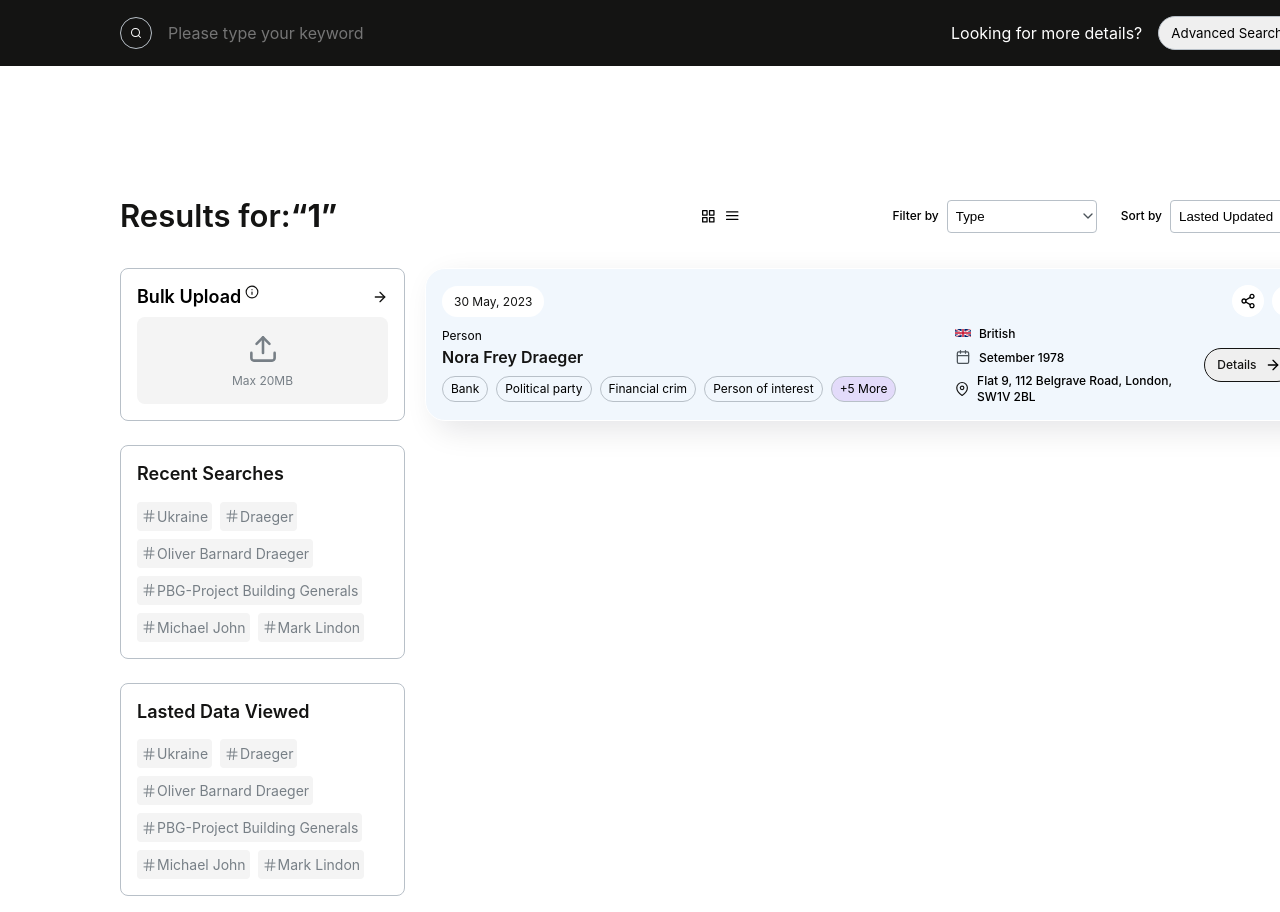
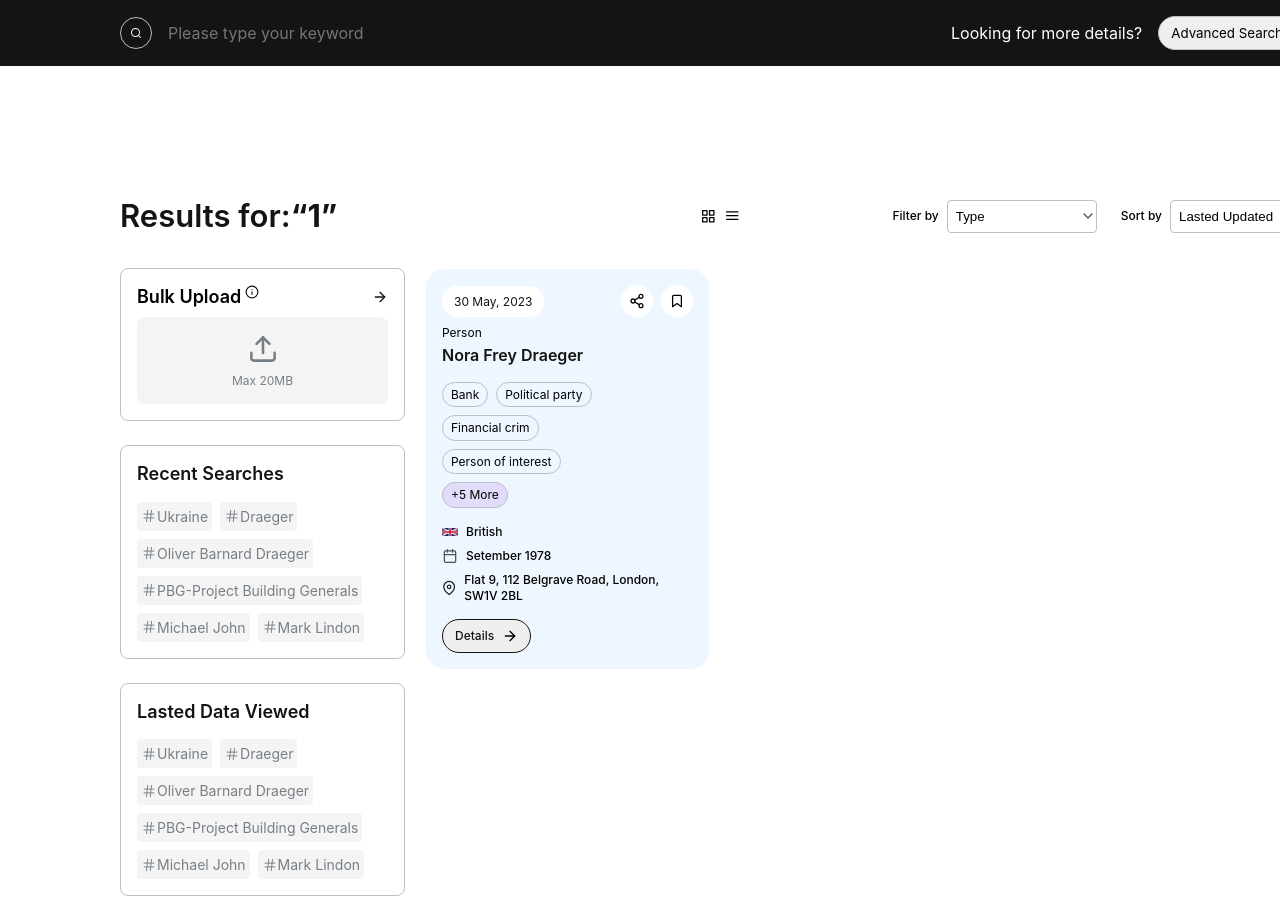
Before and after one commit to MagisterUnivers/deltaplata-searchwidget, a React (Create React App) app: page /search/1 in a window 1280 px wide. Shown: the top 912 px of the page. Built offline with nearby package versions, Linux system fonts and the light colour scheme.

Commit message:
ADD: Backup before layers change

```diff
--- a/src/components/PersonCard/PersonCard.jsx
+++ b/src/components/PersonCard/PersonCard.jsx
@@ -10,7 +10,7 @@ import './PersonCard.style.scss';
 
 const PersonCard = ({ name, tag, nationality, birthdate, adrress }) => {
 	return (
-		<li className="main-wrapper">
+		<li className="search-list__item">
 			<div className="search-list__item-header">
 				<div className="search-list__item-subtitle-wrapper">
 					<p className="search-list__item-subtitle">30 May, 2023</p>
@@ -24,9 +24,9 @@ const PersonCard = ({ name, tag, nationality, birthdate, adrress }) => {
 					</div>
 				</div>
 			</div>
-			<div className="search-list__grid-container">
+			<div className="" id="grid">
 				<div className="search-list__item-body">
-					<div className="search-item__name-wrapper no-margin">
+					<div className="search-item__name-wrapper">
 						<p className="search-item__name-subtext filter-subtext">Person</p>
 						<h2 className="search-item__name-title">Nora Frey Draeger</h2>
 					</div>
@@ -67,7 +67,7 @@ const PersonCard = ({ name, tag, nationality, birthdate, adrress }) => {
 						})}
 					</ul>
 				</div>
-				<div className="search-item__user-info__wrapper no-margin">
+				<div className="search-item__user-info__wrapper">
 					{mockSearchHistory.map((item, index) => {
 						const { nationality, birthdate, address } = item;
 
@@ -99,7 +99,7 @@ const PersonCard = ({ name, tag, nationality, birthdate, adrress }) => {
 						return null;
 					})}
 				</div>
-				<div className="search-list__item-footer button-width">
+				<div className="search-list__item-footer">
 					<button
 						type="button"
 						aria-label="button to get details about user"
--- a/src/components/PersonCard/PersonCard.style.scss
+++ b/src/components/PersonCard/PersonCard.style.scss
@@ -225,12 +225,14 @@
 	align-items: flex-start;
 	gap: 8px;
 
+	transition: box-shadow, 0.5, ease-out;
 	border-radius: 20px;
-	border: 1px solid var(--White-Color, #fff);
-	background: var(--accent-1, #f1f7fd);
+	border: 1px solid var(--main-white-color);
+	background: var(--main-accent1-color);
 
-	/* Hover Shadow */
-	box-shadow: 10px 10px 30px 0px rgba(13, 11, 30, 0.1);
+	&:hover {
+		box-shadow: 10px 10px 30px 0px rgba(13, 11, 30, 0.1);
+	}
 }
 
 .search-list__grid-container {
```
